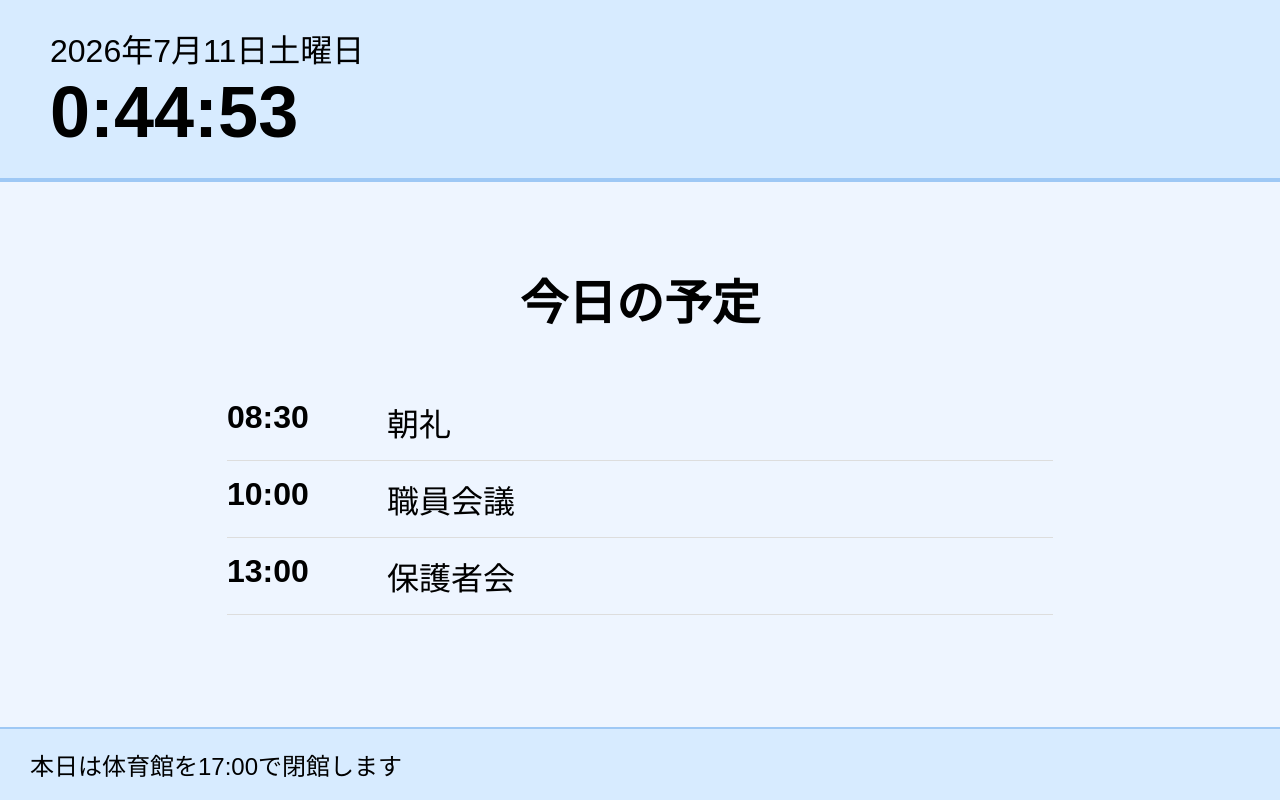
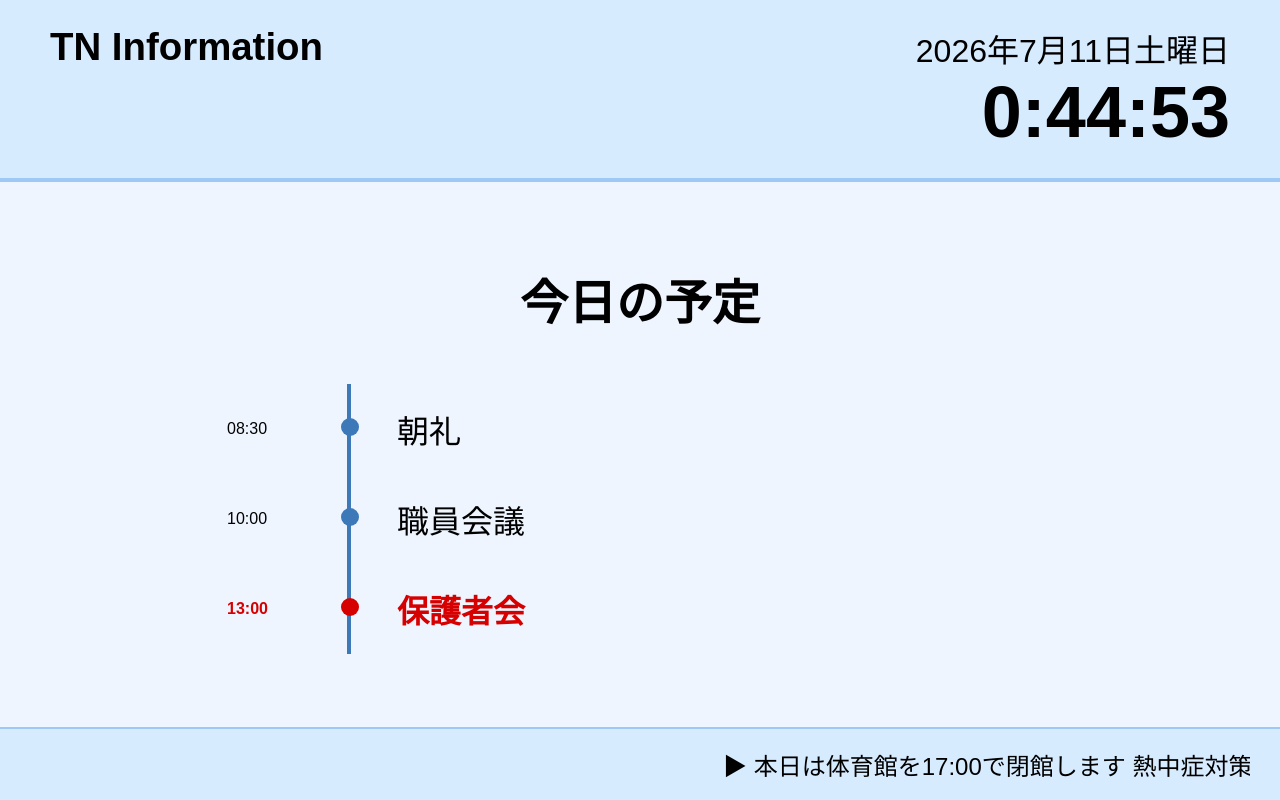
Before and after one commit to kumapuni/tn-information, a React (Vite) app in the folder apps/display/: page / in a window 1280 px wide. Built offline with nearby package versions, Linux system fonts and the light colour scheme.

Commit message:
feat(display): improve board layout and add ticker

```diff
--- a/apps/display/src/App.css
+++ b/apps/display/src/App.css
@@ -59,3 +59,82 @@
   padding: 18px 30px;
   font-size: 1.5rem;
 }
+
+.school-name{
+    font-size:2.4rem;
+    font-weight:bold;
+}
+
+.header-right{
+    text-align:right;
+}
+
+.timeline{
+    width:70%;
+    margin:auto;
+}
+
+.timeline-item{
+    display:grid;
+    grid-template-columns:120px 50px 1fr;
+    align-items:center;
+    min-height:90px;
+}
+
+.timeline-line{
+    position:relative;
+    height:100%;
+    border-left:4px solid #3d78b9;
+}
+
+.dot{
+    position:absolute;
+    left:-10px;
+    top:34px;
+    width:18px;
+    height:18px;
+    border-radius:50%;
+    background:#3d78b9;
+}
+
+.timeline-title{
+    font-size:2rem;
+}
+
+.current .timeline-title,
+.current .timeline-time{
+    color:#d60000;
+    font-weight:bold;
+}
+
+.current .dot{
+    background:#d60000;
+}
+
+.footer{
+    overflow:hidden;
+}
+
+.ticker{
+    width:100%;
+    overflow:hidden;
+}
+
+.ticker-content{
+    display:inline-block;
+    white-space:nowrap;
+    padding-left:100%;
+    animation:ticker 25s linear infinite;
+}
+
+@keyframes ticker{
+
+    from{
+        transform:translateX(0);
+    }
+
+    to{
+        transform:translateX(-100%);
+    }
+
+}
--- a/apps/display/src/components/Footer.tsx
+++ b/apps/display/src/components/Footer.tsx
@@ -1,7 +1,17 @@
 export default function Footer() {
   return (
     <footer className="footer">
-      本日は体育館を17:00で閉館します
+
+      <div className="ticker">
+
+        <div className="ticker-content">
+          ▶ 本日は体育館を17:00で閉館します
+          熱中症対策のため水分補給をお願いします
+          ご来校ありがとうございます
+        </div>
+
+      </div>
+
     </footer>
   );
 }
--- a/apps/display/src/components/Header.tsx
+++ b/apps/display/src/components/Header.tsx
@@ -6,6 +6,10 @@ type HeaderProps = {
 export default function Header({ date, time }: HeaderProps) {
   return (
     <header className="header">
+      <div className="school-name">
+        TN Information
+      </div>
+
       <div className="header-right">
         <div className="date">{date}</div>
         <div className="clock">{time}</div>
--- a/apps/display/src/components/Schedule.tsx
+++ b/apps/display/src/components/Schedule.tsx
@@ -1,12 +1,17 @@
 type ScheduleItem = {
   time: string;
   title: string;
+  current?: boolean;
 };
 
 const schedule: ScheduleItem[] = [
   { time: "08:30", title: "朝礼" },
   { time: "10:00", title: "職員会議" },
-  { time: "13:00", title: "保護者会" },
+  {
+    time: "13:00",
+    title: "保護者会",
+    current: true,
+  },
 ];
 
 export default function Schedule() {
@@ -14,11 +19,27 @@ export default function Schedule() {
     <main className="main">
       <h1>今日の予定</h1>
 
-      <div className="schedule">
+      <div className="timeline">
         {schedule.map((item) => (
-          <div className="schedule-item" key={item.time}>
-            <span className="time">{item.time}</span>
-            <span>{item.title}</span>
+          <div
+            className={
+              item.current
+                ? "timeline-item current"
+                : "timeline-item"
+            }
+            key={item.time}
+          >
+            <div className="timeline-time">
+              {item.time}
+            </div>
+
+            <div className="timeline-line">
+              <div className="dot" />
+            </div>
+
+            <div className="timeline-title">
+              {item.title}
+            </div>
           </div>
         ))}
       </div>
```
